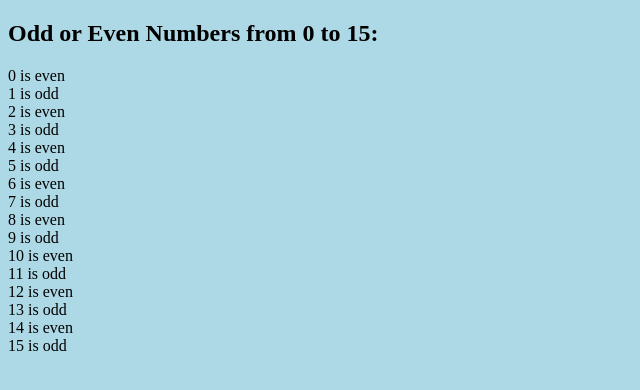
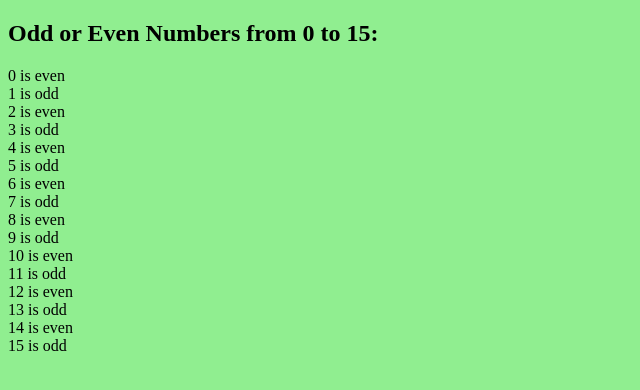
Before and after one commit to Abhijith710/Loop, a plain HTML site: page index.html in a window 1280 px wide. Shown: the whole page, without its empty margins (0-640 px from the left). Drawn offline with Linux system fonts and the light colour scheme.

Commit message:
Update index.html

```diff
--- a/index.html
+++ b/index.html
@@ -2,11 +2,11 @@
 <html>
 <head>
 <meta charset=utf-8 />
-<title>For loop that will iterate from 0 to 15</title>
+<title><b><i>Loop that will iterate from 0 to 15</i></b></title>
 <script src="script.js"></script>
 </head>
 
-<body  bgcolor="lightblue">
+<body  bgcolor="lightgreen">
 
 
 </body>
```
